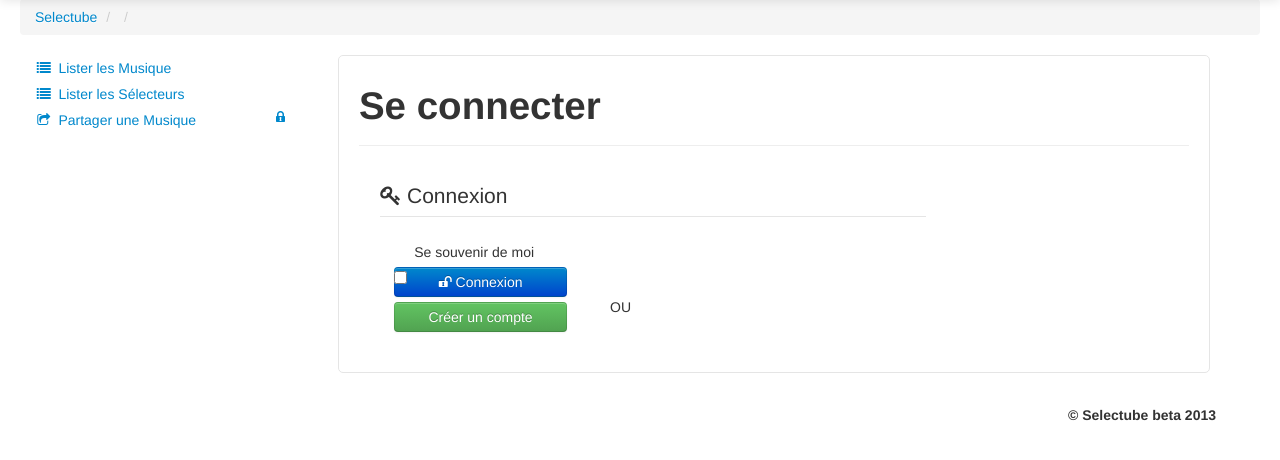
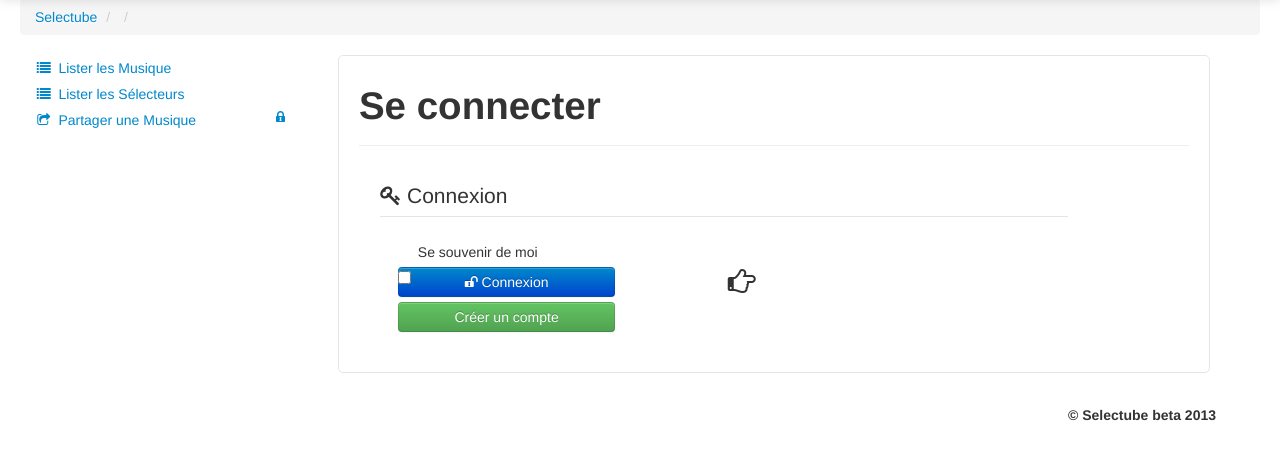
Before and after one commit to Prograr/selectube, a CakePHP app: the page made by app/View/Users/connexion.ctp in a window 1280 px wide. Shown: the part 41-501 px from the top of the page. Run offline with PHP 8.4 and a stand-in for CakePHP, Linux system fonts and the light colour scheme; the template is opened without the code that fills it, so the values that code supplies are empty; form fields are guessed from the names that the template uses; some libraries are stand-ins or nearby versions.

Commit message:
amélioration affichage et facebook connect

```diff
--- a/app/View/Users/connexion.ctp
+++ b/app/View/Users/connexion.ctp
@@ -6,7 +6,7 @@
 
     <?php $this->Session->flash('auth'); ?>
 
-    <div id="connexion" class='span8'>
+    <div id="connexion" class='span10'>
         <?php echo $this->Form->create('User'); ?>
         <fieldset>
             <legend><?php echo "<i class='icon-key'></i> " . __('Connexion'); ?></legend>
@@ -20,13 +20,12 @@
                 echo $this->Form->end();
                 ?>
                 <a href='/users/inscription' class="btn btn-success btn-block">Créer un compte</a>
-                <div class="clearfix"></div>
             </div>
 
-            <div class="span2" style="margin-top: 60px; text-align: center;">
-                OU
+            <div class="span4" style="margin-top: 30px; text-align: center;">
+                <i class="icon-hand-right icon-2x"></i>
             </div>
-            <div class="span2" style="margin-top: 40px;">
+            <div class="span2" style="margin-top: 30px;">
                 <?php
                 echo $this->Facebook->login(array(
                     'perms' => 'email,read_stream,publish_stream',
```
